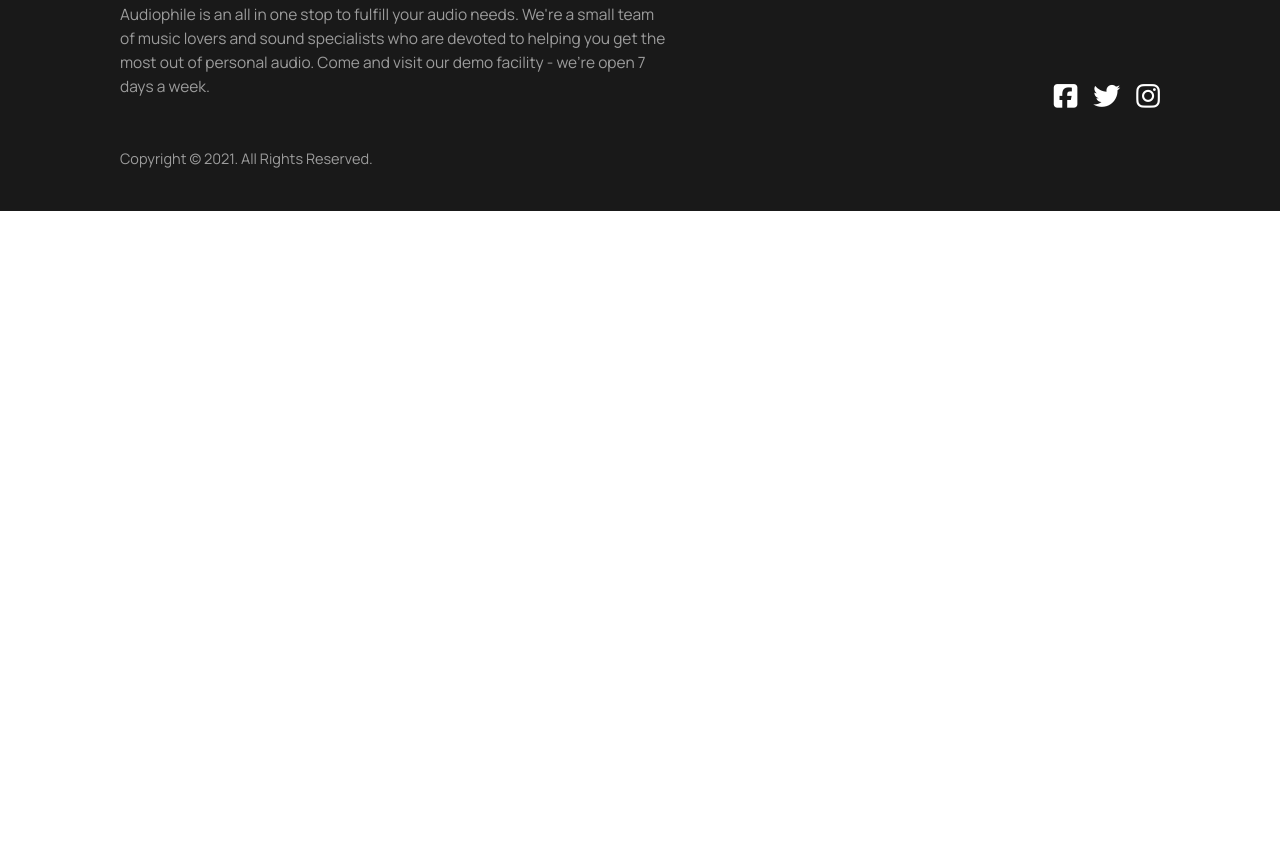
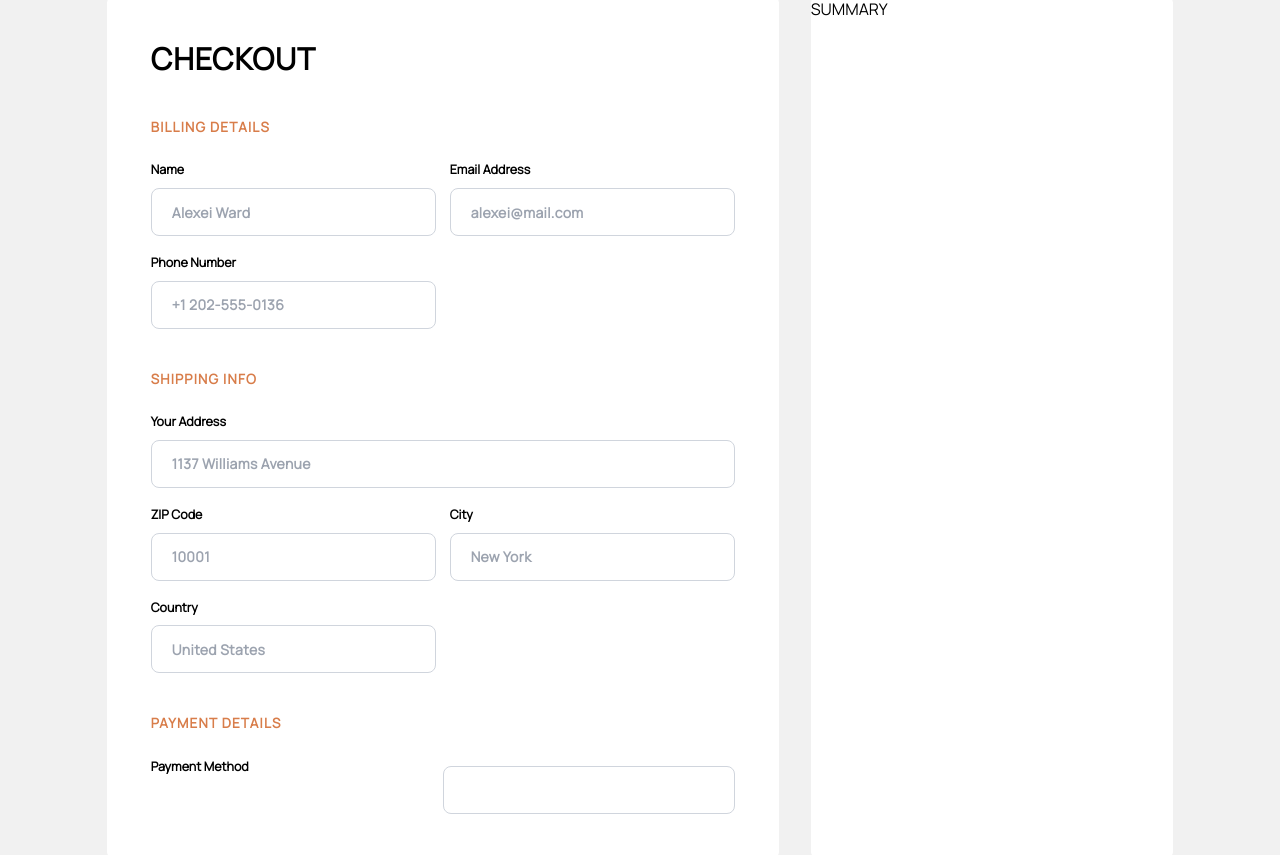
Before and after one commit to MusaZeshan-IT/Audiophile, a React (Vite) app: page /checkout in a window 1280 px wide. Shown: the part 253-1108 px from the top of the page. Before the commit the page ends 800 px from the top, so only its background shows below. Built offline with nearby package versions, Linux system fonts and the light colour scheme.

Commit message:
Created a Checkbox, DoubleInputField and a InputBox component for the checkout page.

```diff
--- a/src/components/Cart/Modal.jsx
+++ b/src/components/Cart/Modal.jsx
@@ -90,7 +90,7 @@ function Modal({ handleCloseModal, showModal }) {
                             </span>
                         </div>
                         <div className='w-full mt-6'>
-                            <CTAButton name="CHECKOUT" pathname="./checkout" />
+                            <CTAButton functionName={handleCloseModal} name="CHECKOUT" pathname="./checkout" />
                         </div>
                     </div>
                 ) : (
--- /dev/null
+++ b/src/components/Checkout/Checkbox.jsx
@@ -0,0 +1,29 @@
+import React, { useRef } from 'react'
+
+function CheckBox({ isDoubled = false, fieldName, fieldPlaceholder, fieldWidth = 48.8 }) {
+    const inputRef = useRef(null)
+    const handleClick = (e) => {
+        e.preventDefault();
+        if (inputRef.current) {
+            inputRef.current.style.borderColor = "#d87d4a"
+        }
+    }
+
+    return (
+        <>
+            {isDoubled ? (
+                <div style={{ width: `${fieldWidth}% ` }}>
+                    <h4 className='font-semibold text-[12.5px]'>{fieldName}</h4>
+                    <input required={true} ref={inputRef} onClick={handleClick} id='checkBox' className='w-full border border-[#d0d5dd] h-12 rounded-lg mt-2 px-5 font-bold text-sm tracking-wide' type="text" placeholder={fieldPlaceholder} />
+                </div>
+            ) : (
+                <div className='mt-[18px]' style={{ width: `${fieldWidth}% ` }}>
+                    <h4 className='font-semibold text-[12.5px]'>{fieldName}</h4>
+                    <input required={true} ref={inputRef} onClick={handleClick} id='checkBox' className='w-full border border-[#d0d5dd] h-12 rounded-lg mt-2 px-5 font-bold text-sm tracking-wide' type="text" placeholder={fieldPlaceholder} />
+                </div>
+            )}
+        </>
+    )
+}
+
+export default CheckBox
--- /dev/null
+++ b/src/components/Checkout/DoubledInputField.jsx
@@ -0,0 +1,24 @@
+import React from 'react'
+import InputBox from './InputBox'
+import CheckBox from './Checkbox'
+
+function DoubledInputField({ isDoubledColumn = false, fieldName1, fieldName2, fieldPlaceholder1, fieldPlaceholder2 }) {
+    return (
+        <>
+            {isDoubledColumn ? (
+                <div className="w-full flex flex-col justify-between" >
+                    <CheckBox fieldWidth="100" isDoubled={true} fieldName={fieldName1} fieldPlaceholder={fieldPlaceholder1} />
+                    {/* <CheckBox fieldWidth="100" isDoubled={true} fieldName={fieldName2} fieldPlaceholder={fieldPlaceholder2} /> */}
+                </div>
+            ) : (
+                <div className="w-full flex justify-between mt-[18px]">
+                    <InputBox isDoubled={true} fieldName={fieldName1} fieldPlaceholder={fieldPlaceholder1} />
+                    <InputBox isDoubled={true} fieldName={fieldName2} fieldPlaceholder={fieldPlaceholder2} />
+                </div>
+            )
+            }
+        </>
+    )
+}
+
+export default DoubledInputField
--- /dev/null
+++ b/src/components/Checkout/InputBox.jsx
@@ -0,0 +1,29 @@
+import React, { useRef } from 'react'
+
+function InputBox({ isDoubled = false, fieldName, fieldPlaceholder, fieldWidth = 48.8 }) {
+    const inputRef = useRef(null)
+    const handleClick = (e) => {
+        e.preventDefault();
+        if (inputRef.current) {
+            inputRef.current.style.borderColor = "#d87d4a"
+        }
+    }
+
+    return (
+        <>
+            {isDoubled ? (
+                <div style={{ width: `${fieldWidth}% ` }}>
+                    <h4 className='font-semibold text-[12.5px]'>{fieldName}</h4>
+                    <input required={true} ref={inputRef} onClick={handleClick} id='inputBox' className='w-full border border-[#d0d5dd] h-12 rounded-lg mt-2 px-5 font-bold text-sm tracking-wide' type="text" placeholder={fieldPlaceholder} />
+                </div>
+            ) : (
+                <div className='mt-[18px]' style={{ width: `${fieldWidth}% ` }}>
+                    <h4 className='font-semibold text-[12.5px]'>{fieldName}</h4>
+                    <input required={true} ref={inputRef} onClick={handleClick} id='inputBox' className='w-full border border-[#d0d5dd] h-12 rounded-lg mt-2 px-5 font-bold text-sm tracking-wide' type="text" placeholder={fieldPlaceholder} />
+                </div>
+            )}
+        </>
+    )
+}
+
+export default InputBox
--- a/src/components/Shared/BackButton.jsx
+++ b/src/components/Shared/BackButton.jsx
@@ -1,7 +1,7 @@
 import React from 'react'
 import { Link, useNavigate } from 'react-router-dom'
 
-function BackButton() {
+function BackButton({ marginValueTop }) {
     const navigate = useNavigate();
 
     // This function is used to navigate back to the previous page using the navigation history
@@ -10,10 +10,10 @@ function BackButton() {
     }
 
     return (
-        <div className='w-full flex justify-center mt-20 mb-14'>
+        <div style={{ marginTop: marginValueTop }} className='w-full flex justify-center mt-20 mb-14'>
             <div className='w-5/6'>
                 <Link onClick={handleLinkClick}>
-                    <p className='text-[rgb(168,168,168)] tracking-[0.5px] hover:underline'>Go Back</p>
+                    <span className='text-[rgb(131,131,131)] tracking-wider font-semibold hover:underline'>Go Back</span>
                 </Link>
             </div>
         </div>
--- a/src/components/Shared/CTAButton.jsx
+++ b/src/components/Shared/CTAButton.jsx
@@ -1,12 +1,12 @@
 import React from 'react'
 import { Link } from 'react-router-dom'
 
-function CTAButton({ name, pathname }) {
+function CTAButton({ name, pathname, functionName }) {
     const defaultBtnClasses = 'cursor-pointer w-full font-semibold bg-[#d87d4a] hover:bg-[rgb(251,175,130)] tracking-[2px] text-white text-[12px] py-[13.5px]'
 
     return (
         <Link to={pathname}>
-            <button style={{ transition: 'all 0.4s ease' }} className={defaultBtnClasses}>{name}</button>
+            <button onClick={() => {functionName()}} style={{ transition: 'all 0.4s ease' }} className={defaultBtnClasses}>{name}</button>
         </Link>
     )
 }
--- a/src/pages/Checkout.jsx
+++ b/src/pages/Checkout.jsx
@@ -1,9 +1,53 @@
 import React from 'react'
+import BackButton from '../components/Shared/BackButton'
+import DoubledInputField from '../components/Checkout/DoubledInputField'
+import InputBox from '../components/Checkout/InputBox'
 
 function Checkout() {
-  return (
-    <div>Checkout</div>
-  )
+    return (
+        <div className='w-full bg-[rgb(241,241,241)] pt-20 pb-14'>
+            <BackButton marginValueTop="0" />
+            <div className='w-full flex justify-center'>
+                <div className='w-5/6 flex justify-between'>
+                    <div className='bg-white w-[63%] rounded-md p-11'>
+                        <h1 className='font-black tracking-[1px] text-3xl'>CHECKOUT</h1>
+                        {/* Billing Details Section */}
+                        <div>
+                            <h3 className='text-[13.5px] text-[#d87d4a] font-bold tracking-[1.2px] mt-10 mb-6'>BILLING DETAILS</h3>
+                            <DoubledInputField marginTop="10" fieldName1="Name" fieldPlaceholder1="Alexei Ward" fieldName2="Email Address" fieldPlaceholder2="alexei@mail.com" />
+                            <div>
+                                <InputBox fieldName="Phone Number" fieldPlaceholder="+1 202-555-0136" />
+                            </div>
+                        </div>
+                        {/* Shipping Info Section */}
+                        <div>
+                            <h3 className='text-[13.5px] text-[#d87d4a] font-bold tracking-[1.2px] mt-10 mb-6'>SHIPPING INFO</h3>
+                            <InputBox marginTop="10" fieldWidth="100" fieldName="Your Address" fieldPlaceholder="1137 Williams Avenue" />
+                            <DoubledInputField fieldName1="ZIP Code" fieldPlaceholder1="10001" fieldName2="City" fieldPlaceholder2="New York" />
+                            <div>
+                                <InputBox fieldName="Country" fieldPlaceholder="United States" />
+                            </div>
+                        </div>
+                        {/* Payment Details Section */}
+                        <div>
+                            <h3 className='text-[13.5px] text-[#d87d4a] font-bold tracking-[1.2px] mt-10 mb-6'>PAYMENT DETAILS</h3>
+                            <div className='flex'>
+                                <div className='w-6/12'>
+                                    <h4 className='font-semibold text-[12.5px]'>Payment Method</h4>
+                                </div>
+                                <div className='w-6/12'>
+                                    <DoubledInputField isDoubledColumn={true} fieldPlaceholder1=""/>
+                                </div>
+                            </div>
+                        </div>
+                    </div>
+                    <div className='bg-white w-[34%] rounded-md'>
+                        <h2>SUMMARY</h2>
+                    </div>
+                </div>
+            </div>
+        </div>
+    )
 }
 
 export default Checkout
```
